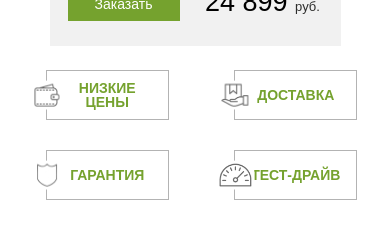
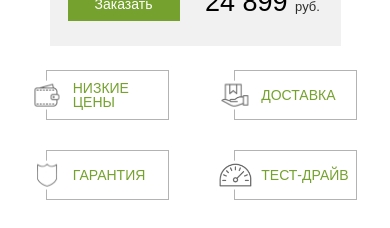
Before and after one commit to vladooons/vladooons.github.io, a website: page src/index.html in a window 390 px wide. Shown: the part 608-836 px from the top of the page. Drawn offline with nearby package versions, Linux system fonts and the light colour scheme.

Commit message:
advantages fontWeight fix

```diff
--- a/src/sass/blocks/_advantages.scss
+++ b/src/sass/blocks/_advantages.scss
@@ -113,15 +113,17 @@
                 width: 123px;
                 height: 50px;
                 margin: 0 auto;
-                padding: 0 15px;
+                padding: 0 5px 0 26px;
                 display: flex;
-                justify-content: center;
+                /* justify-content: center; */
                 align-items: center;
                 border-width: 1px;
             }
             &_descr {
-                text-align: center;
+                /* text-align: center; */
                 font-size: 14px;
+                line-height: 14px;
+                font-weight: 400;
             }
             &_img {
                 height: 60%;
```
Also changed, not shown: src/css/style.min.css.
